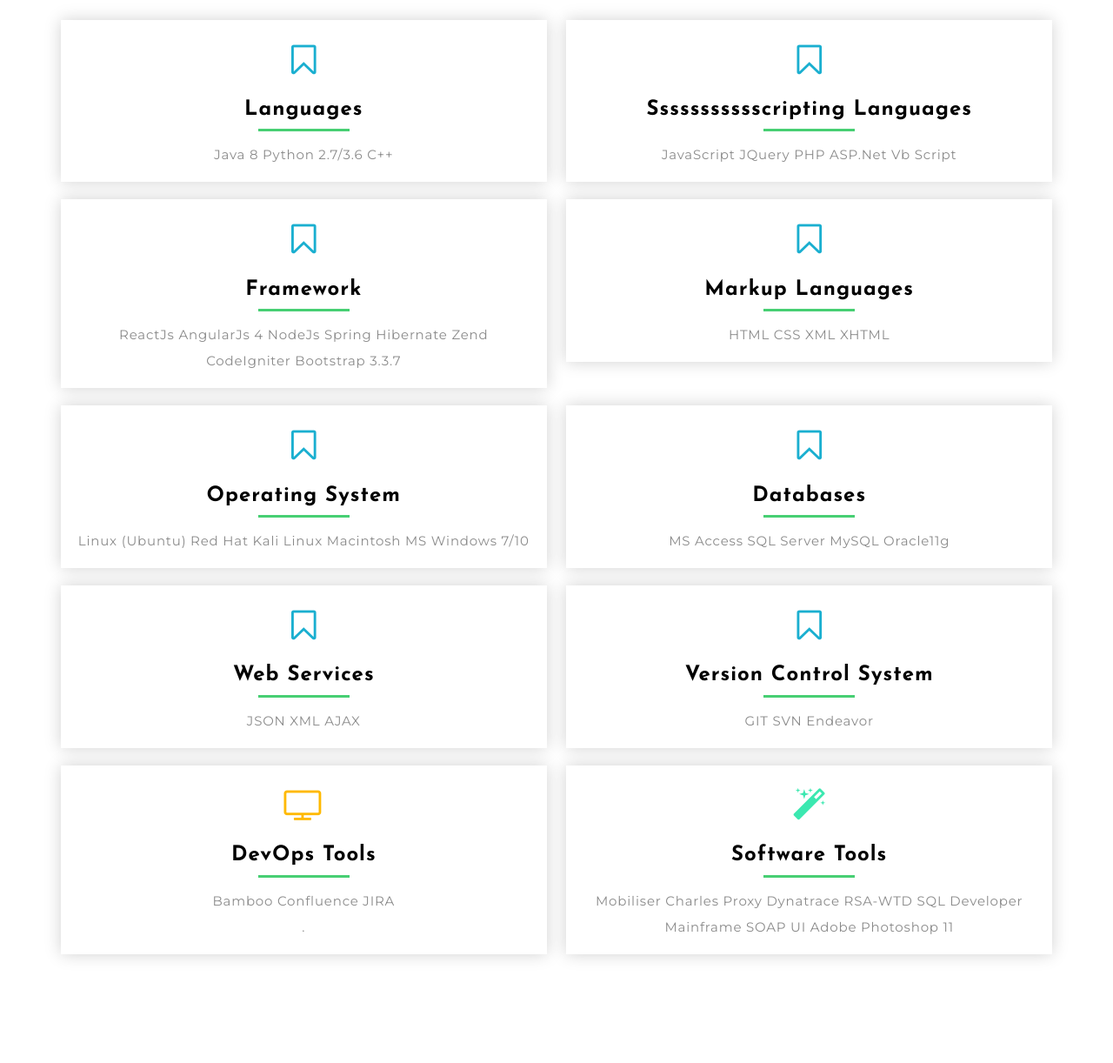
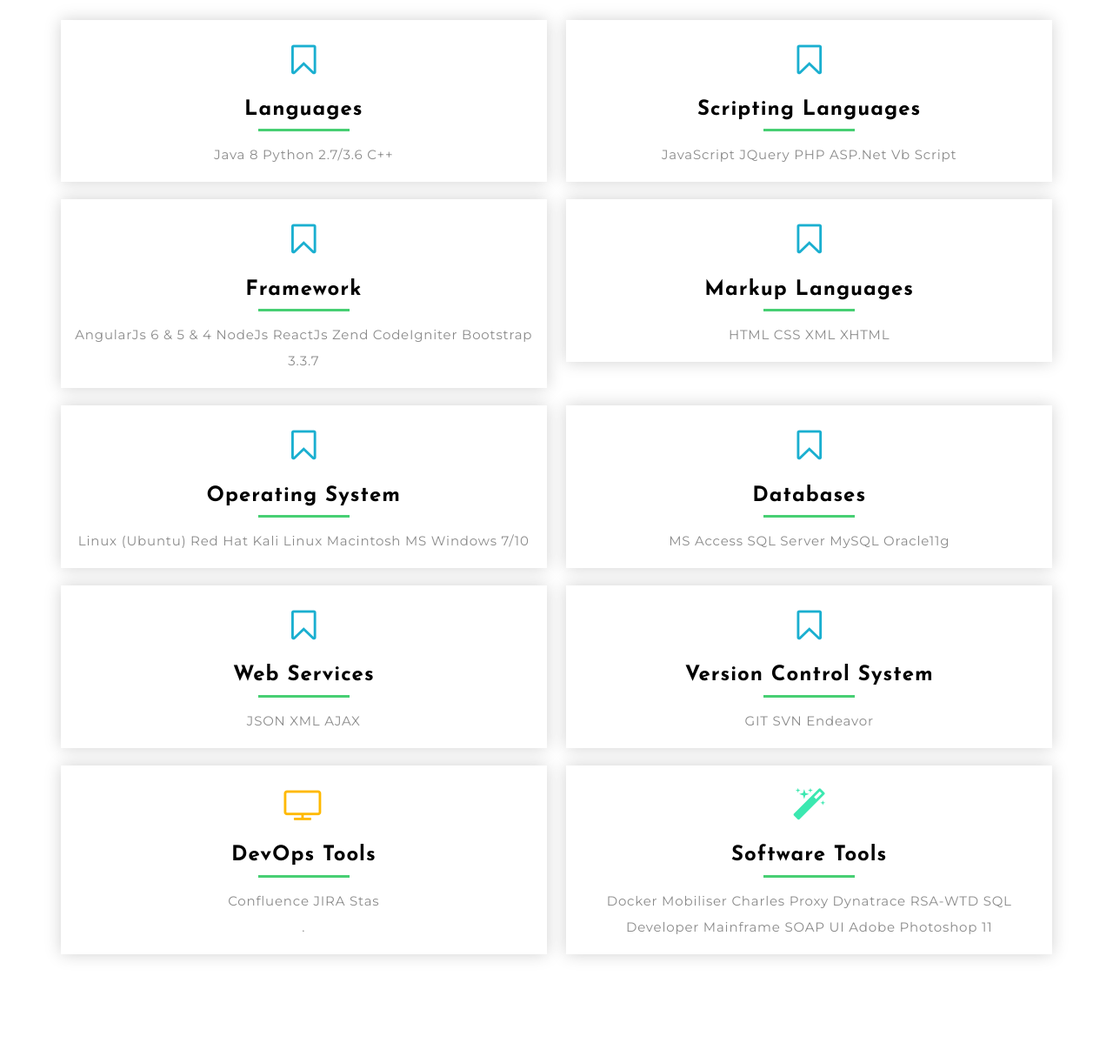
Before and after one commit to patelniks58/patelniks58.github.io, a plain HTML site: page index.html in a window 1280 px wide. Shown: the part 1149-2371 px from the top of the page at 87% size. Drawn offline with Linux system fonts and the light colour scheme.

Commit message:
index update

```diff
--- a/index.html
+++ b/index.html
@@ -102,7 +102,7 @@ License URL: http://creativecommons.org/licenses/by/3.0/
 				</div>
 				<p class="para-agileits-w3layouts">A proactive, enthusiastic and result-oriented professional offering the ability to assess an organization’s needs and create a complementary, robust web presence. Experienced in all stages of web development including information gathering, planning, design, development and maintenance.
 </p>
-				<p>3+ of Web Development experience and specializing in front-end development, leverage technical, analytical and problem-solving skills to create dynamic, high-speed websites, apps and platforms fueling competitive advantage and revenue growth.
+				<p>4+ of Web Development experience and specializing in front-end development, leverage technical, analytical and problem-solving skills to create dynamic, high-speed websites, apps and platforms fueling competitive advantage and revenue growth.
 </p>
 			</div>
 
@@ -135,7 +135,7 @@ License URL: http://creativecommons.org/licenses/by/3.0/
 							<div class="w3_agileits_services_grid_1 i1">
 								<a class="fa fa-bookmark-o" aria-hidden="true"></a>
 							</div>
-							<h3>Ssssssssssscripting Languages</h3>
+							<h3>Scripting Languages</h3>
 							<p class="para-agileits-w3layouts">JavaScript JQuery PHP ASP.Net Vb Script</p>
 						</div>
 					</div>
@@ -147,7 +147,7 @@ License URL: http://creativecommons.org/licenses/by/3.0/
 								<a class="fa fa-bookmark-o" aria-hidden="true"></a>
 							</div>
 							<h3>Framework</h3>
-							<p class="para-agileits-w3layouts">ReactJs AngularJs 4 NodeJs Spring Hibernate Zend CodeIgniter Bootstrap 3.3.7</p>
+							<p class="para-agileits-w3layouts">AngularJs 6 & 5 & 4 NodeJs ReactJs Zend CodeIgniter Bootstrap 3.3.7</p>
 						</div>
 					</div>
 
@@ -208,7 +208,7 @@ License URL: http://creativecommons.org/licenses/by/3.0/
 								<a class="fa fa-television" aria-hidden="true"></a>
 							</div>
 							<h3>DevOps Tools</h3>
-							<p class="para-agileits-w3layouts">Bamboo Confluence JIRA</p>
+							<p class="para-agileits-w3layouts">Confluence JIRA Stas </p>
 							<p class="para-agileits-w3layouts"> . </p>
 						</div>
 					</div>
@@ -218,7 +218,7 @@ License URL: http://creativecommons.org/licenses/by/3.0/
 								<a class="fa fa-magic" aria-hidden="true"></a>
 							</div>
 							<h3>Software Tools</h3>
-							<p class="para-agileits-w3layouts">Mobiliser Charles Proxy Dynatrace RSA-WTD SQL Developer Mainframe SOAP UI Adobe Photoshop 11</p>
+							<p class="para-agileits-w3layouts">Docker Mobiliser Charles Proxy Dynatrace RSA-WTD SQL Developer Mainframe SOAP UI Adobe Photoshop 11</p>
 
 						</div>
 					</div>
```
